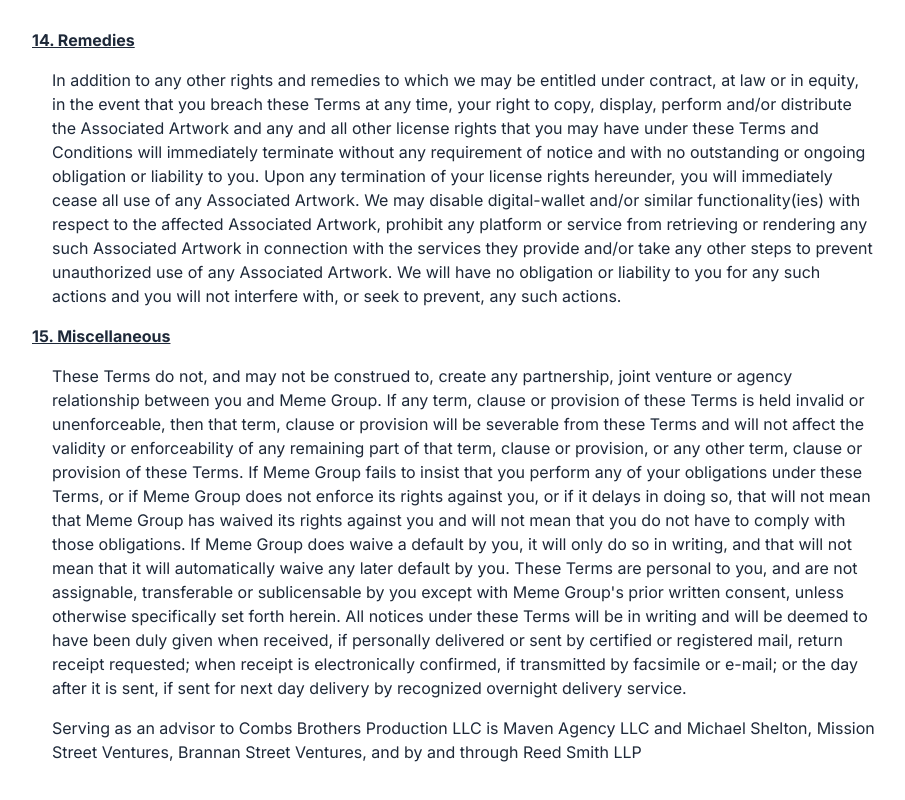
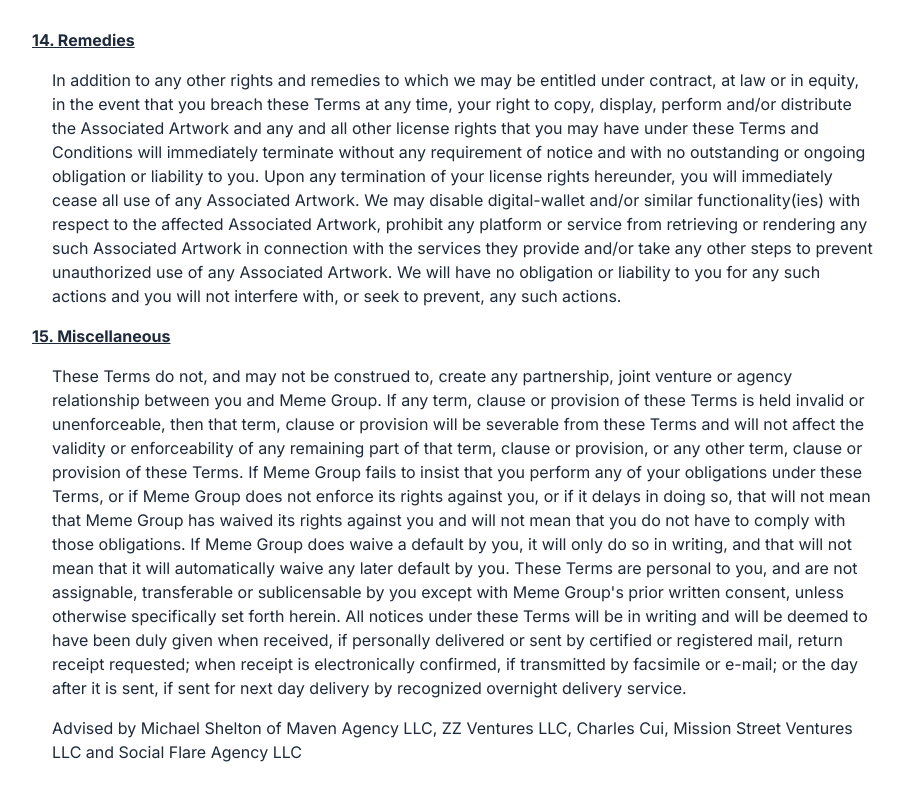
Before and after one commit to tsurugi3333/rugs_fun, a Next.js app: page /terms-and-policy in a window 1280 px wide. Shown: the part 9004-9804 px from the top of the page, without its empty margins (176-1081 px from the left). Built offline with nearby package versions, Linux system fonts and the light colour scheme.

Commit message:
feat:last sentence

```diff
--- a/app/components/TermsAndPolicy.tsx
+++ b/app/components/TermsAndPolicy.tsx
@@ -600,7 +600,7 @@
         requested; when receipt is electronically confirmed, if transmitted by facsimile or e-mail;
         or the day after it is sent, if sent for next day delivery by recognized overnight delivery
         service.</p>
-        <p className="mx-5 mb-4">Serving as an advisor to Combs Brothers Production LLC is Maven Agency LLC and Michael Shelton, Mission Street Ventures, Brannan Street Ventures, and by and through Reed Smith LLP</p>
+        <p className="mx-5 mb-4">Advised by Michael Shelton of Maven Agency LLC, ZZ Ventures LLC, Charles Cui, Mission Street Ventures LLC and Social Flare Agency LLC</p>
       </div>
     </div>
   );
```
